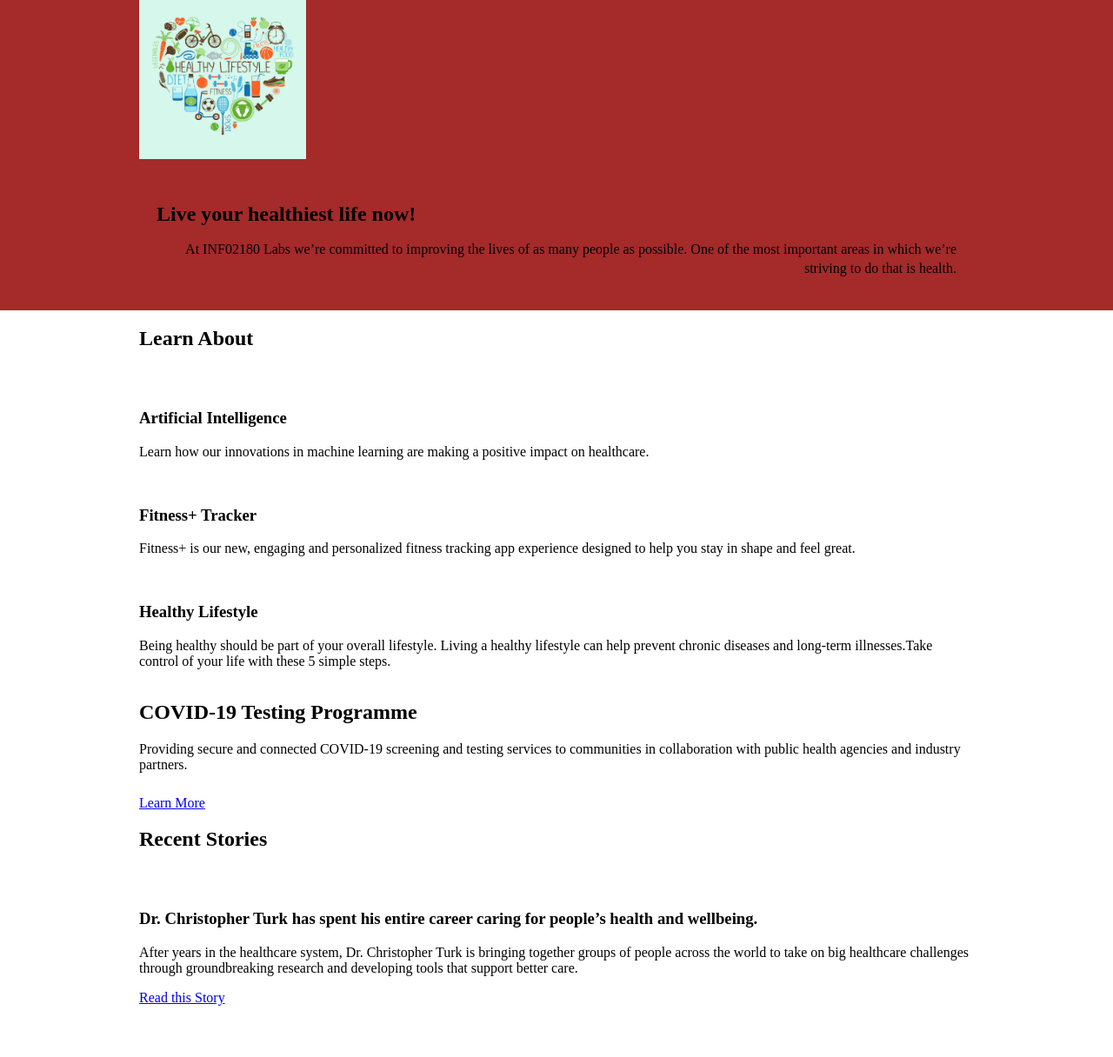
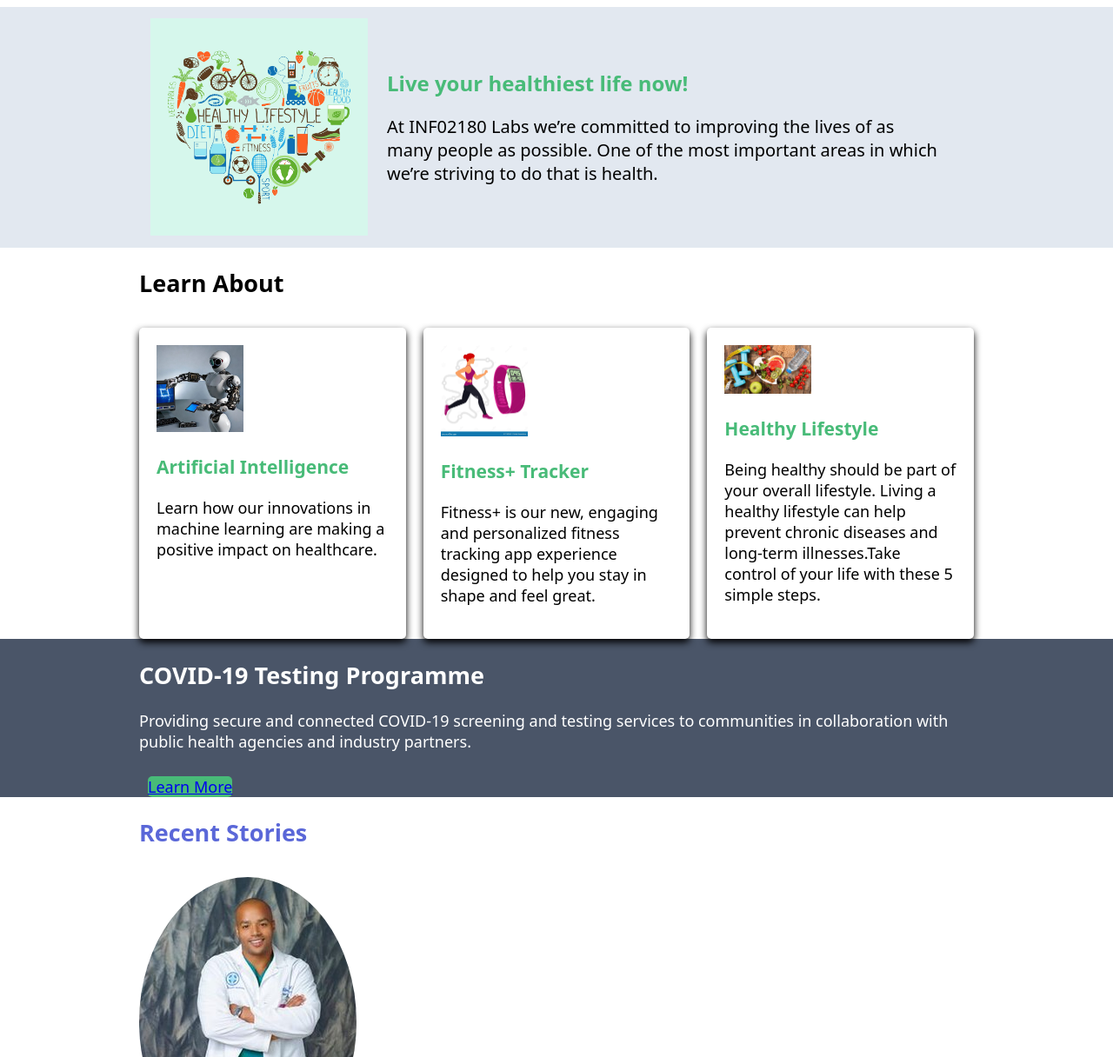
Before and after one commit to CoderTrudy/info2180-project1, a plain HTML site: page index.html in a window 1280 px wide. Shown: the part 89-1305 px from the top of the page at 87% size. Drawn offline with Linux system fonts and the light colour scheme.

Commit message:
edited css and html

```diff
--- a/index.html
+++ b/index.html
@@ -26,7 +26,7 @@
         <section class="overview-hero">
             <div class="container">
                 <div class="overview-hero-image">
-                    <img src="health1.jpg" alt="A collage of things assciated with health">
+                <img src="health1.jpg" alt="">
                 </div>
                 <div class="overview-hero-text">
                     <h2>Live  your healthiest life now!</h2>
@@ -39,21 +39,21 @@
                 <h2>Learn About</h2>
                 <div class="cards">
                     <div class="card">
-                        <img src="#" alt="">
+                        <img src="ai.jpg" alt="">
                         <div class="card-body">
                             <h3>Artificial Intelligence</h3>
                             <p>Learn how our innovations in machine learning are making a positive impact on healthcare.</p>
                         </div>
                     </div>
                     <div class="card">
-                        <img src="#" alt="">
+                        <img src="fitness tracker.webp" alt="">
                         <div class="card-body">
                             <h3>Fitness+ Tracker</h3>
                             <p>Fitness+ is our new, engaging and personalized fitness tracking app experience designed to help you stay in shape and feel great.</p>
                         </div>
                     </div>
                     <div class="card">
-                        <img src="#" alt="">
+                        <img src="healthy lifestyle.jpeg" alt="">
                         <div class="card-body">
                             <h3>Healthy Lifestyle</h3>
                             <p>Being healthy should be part of your overall lifestyle. Living a healthy lifestyle can help prevent chronic diseases and long-term illnesses.Take control of your life with these 5 simple steps.</p>
@@ -64,7 +64,7 @@
         </section>
         <section class="testing">
             <div class="container">
-                <div class="testing-desciption">
+                <div class="testing-description">
                     <h2>COVID-19 Testing Programme</h2>
                     <p>Providing secure and connected COVID-19 screening and testing services to communities in collaboration with public health agencies and industry partners.</p>
                 </div>
@@ -77,7 +77,7 @@
             <div class="container">
                 <h2>Recent Stories</h2>
                 <article>
-                    <img src="" alt="">
+                    <img src="Turk.jpg" alt="">
                     <div class="article-body">
                         <h3>Dr. Christopher Turk has spent his entire career caring for people’s health and wellbeing.</h3>
                         <p>After years in the healthcare system, Dr. Christopher Turk is bringing together groups of people across the world to take on big healthcare challenges through groundbreaking research and developing tools that support better care.</p>
@@ -85,7 +85,7 @@
                     </div>
                 </article>
                 <article>
-                    <img src="" alt="">
+                    <img src="covid.jpg" alt="">
                     <div class="article-body">
                         <h3>INFO2180 Labs collaborates with the Ministry of Health and Ministry of Education on COVID-19 Risk Screening and Testing</h3>
                         <p>INFO2180 Labs, in collaboration with the Ministry of Health and Wellness and Ministry of Education, will launch a pilot project intended to expand access to COVID-19 risk screening and testing for high risk individuals in the parishes of Kingston and St. Andrew.</p>
@@ -97,7 +97,7 @@
         <section class="newsletter">
             <div class="container">
                 <h3>Sign up for our newsletter</h3>
-                <p>Learn more about the latest developments from COMP2245 Labs’ health-related research and initiatives.</p>
+                <p>Learn more about the latest developments from INFO2180 Labs’ health-related research and initiatives.</p>
                 <form action="#" method="post">
                     <div class="form-group">
                         <input type="email" name="email" id="email" placeholder="Enter your email">
--- a/styles.css
+++ b/styles.css
@@ -1,7 +1,8 @@
 /* Add your CSS to this file */
 body {
     margin: 0;
-    font-size: 16px;
+    font-size: 18px;
+    font-family: system-ui, -apple-system, BlinkMacSystemFont, 'Segoe UI', Roboto, Oxygen, Ubuntu, Cantarell, 'Open Sans', 'Helvetica Neue', sans-serif;
 }
 
 .container {
@@ -19,28 +20,26 @@ body {
 
 
 header{
-background-color: beige;
+background-color: white;
+font-size: 18px;
 }
-h1{
-   background-color: beige;
-}
+
 
 nav{
     text-align: right;
-    /*grid-column: 5;
-    grid-row: 1;
-    /*background-color: aqua;*/
     display: inline;
 }
 
 ul{
     list-style-type: none;
-    /*grid-row: 2;
-    grid-column: 12/12;*/
     margin:0;
     padding: 0;
     overflow: hidden;
 
+}
+a:hover{
+    color:#5A67D8;
+    transition: 0.2s;
 }
 
 li{
@@ -50,33 +49,110 @@ li a{
     display: inline;
     padding: 14px 16px;
     text-decoration: none;
-
+    color: #6b7280;
 
 }
 
-.overview-hero-image{
-    display: flex;
-    align-items: center;
+.overview-hero-image img{
+    max-width: 250px;
+    float:left;
+    margin: 5%;
+    margin-right: 15px;
+
 }
-.overview-hero-image img{
-    max-width: 20%;
-}
+
 .overview-hero-text{
     flex:1;
-    padding:20px;
+    padding:10px;
+    text-align: left;
+    font-size: 20px;
+    margin-right: 25px;
+}
+section{
+    clear:both;
+
 }
 .overview-hero-text h2{
-    font-size: 24px;
-    margin-bottom: 10px;
-    justify-content: flex-end;
+  color: #48BB78;
+  font-size: 24px;
 
 }
-.overview-hero-text p {
+/*.overview-hero-text p {
     font-size: 16px;
-    line-height: 1.4;
     text-align: right;
-}
+
+    /*text-align: right;
+    /*margin-bottom: 2px;*/
+    /*justify-content: center;
+}*/
 .overview-hero{
-    background-color: brown;
+    background-color: #E2E8F0;
 
 }
+.cards{
+    display: grid;
+    grid-template-columns: repeat(3,1fr);
+    gap:20px;
+}
+.learn-about h3{
+    color: #48BB78;
+    font-size: 21px;
+}
+.card{
+    box-shadow: 0 4px 8px 0;
+    transition: 0.3s;
+    padding: 20px;
+    border-radius: 5px;
+    border-color: #E2E8F0;
+    flex-direction: column;
+    justify-content: space-between;
+
+}
+
+.card img{
+    max-width:100px;
+}
+
+.testing{
+    background-color:#4A5568;
+    color:white;
+
+}
+.btn{
+    margin-left: 10px;
+
+}
+
+.newsletter {
+    flex:1
+}
+
+.cta a{
+    background-color:#48BB78 ;
+    border-radius: 5px;
+}
+.stories h2{
+color:#5A67D8;
+}
+.stories a{
+    color:#5A67D8;
+}
+.stories h3{
+    font-size: 18px;
+}
+.stories img{
+    border-radius:50%;
+    max-width:50%;
+}
+.newsletter{
+    background-color: #48BB78;
+    color:white;
+
+}
+.newsletter button{
+    background-color: #5A67D8;
+}
+footer{
+    background-color: #4A5568;
+    color:white;
+}
```
Also changed, not shown: Turk.jpg (added), ai.jpg (added), covid.jpg (added), fitness tracker.webp (added), healthy lifestyle.jpeg (added).
